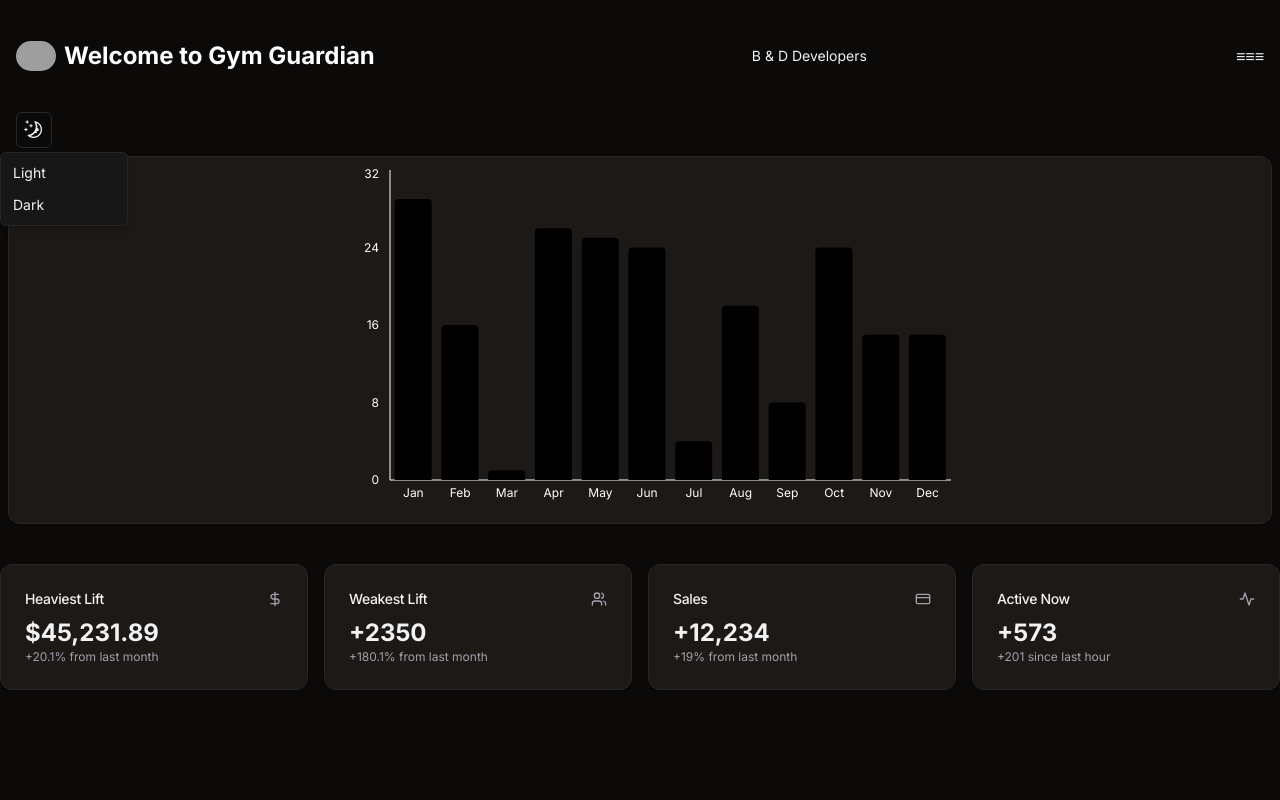
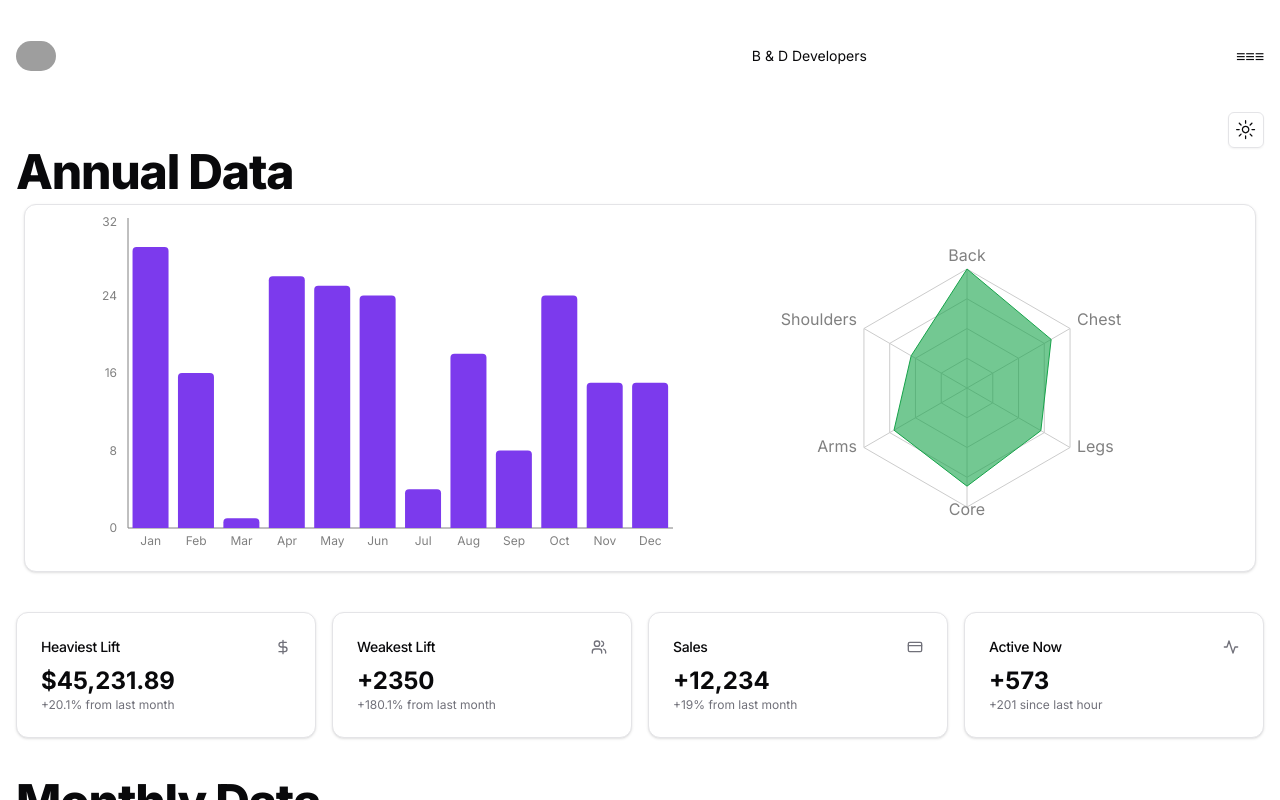
Before and after one commit to bkautz0824/GYM_GUARDIAN_FINAL, a Next.js app: page /data-display in a window 1280 px wide. Both pictures are taken after a click on the button "Toggle theme". Shown: the top 800 px of the page. Built offline with nearby package versions, Linux system fonts and the light colour scheme; grey boxes are pictures that could not be loaded.

Commit message:
added some graphs and other ui improvements

```diff
--- a/package.json
+++ b/package.json
@@ -23,6 +23,7 @@
     "clsx": "^2.0.0",
     "cmdk": "^0.2.0",
     "date-fns": "^2.30.0",
+    "mongodb": "^6.2.0",
     "next": "13.5.5",
     "next-themes": "^0.2.1",
     "react": "^18",
--- /dev/null
+++ b/pages/api/index.js
@@ -0,0 +1,3 @@
+export default function handler(req, res){
+    res.status(200).json({name: 'John Doe'})
+}
--- a/src/app/data-display/page.jsx
+++ b/src/app/data-display/page.jsx
@@ -1,8 +1,8 @@
 'use client'
 import React from 'react'
-import { Card, CardHeader, CardContent, CardTitle } from '@/components/ui/card'
-
-
+import { Card } from '@/components/ui/card'
+import DataGridDisplay from '@/components/recharts/DataGridDisplay';
+import { TypographyH1 } from '@/components/typography/Typography';
 
 
 import RadarChartDisplay from '@/components/recharts/RadarChart';
@@ -11,118 +11,28 @@ import { BarGraphDisplay } from '@/components/shadcn-ui/BarGraphDisplay'
 export default function DataDisplay() {
   return (
 
-    <>
-    <Card className="flex py-2 m-2 justify-evenly">
-      <BarGraphDisplay />
+    <div className='mx-4'>
+      <TypographyH1 text="Annual Data"/>
+      <Card className="flex py-2 m-2 justify-evenly">
 
 
+        <BarGraphDisplay />
+        <RadarChartDisplay />
 
-    </Card>
 
-    <div className="grid gap-4 my-10 md:grid-cols-2 lg:grid-cols-4">
-    <Card>
-      <CardHeader className="flex flex-row items-center justify-between pb-2 space-y-0">
-        <CardTitle className="text-sm font-medium">
-          Heaviest Lift
-        </CardTitle>
-        <svg
-          xmlns="http://www.w3.org/2000/svg"
-          viewBox="0 0 24 24"
-          fill="none"
-          stroke="currentColor"
-          strokeLinecap="round"
-          strokeLinejoin="round"
-          strokeWidth="2"
-          className="w-4 h-4 text-muted-foreground"
-        >
-          <path d="M12 2v20M17 5H9.5a3.5 3.5 0 0 0 0 7h5a3.5 3.5 0 0 1 0 7H6" />
-        </svg>
-      </CardHeader>
-      <CardContent>
-        <div className="text-2xl font-bold">$45,231.89</div>
-        <p className="text-xs text-muted-foreground">
-          +20.1% from last month
-        </p>
-      </CardContent>
-    </Card>
-    <Card>
-      <CardHeader className="flex flex-row items-center justify-between pb-2 space-y-0">
-        <CardTitle className="text-sm font-medium">
-          Weakest Lift
-        </CardTitle>
-        <svg
-          xmlns="http://www.w3.org/2000/svg"
-          viewBox="0 0 24 24"
-          fill="none"
-          stroke="currentColor"
-          strokeLinecap="round"
-          strokeLinejoin="round"
-          strokeWidth="2"
-          className="w-4 h-4 text-muted-foreground"
-        >
-          <path d="M16 21v-2a4 4 0 0 0-4-4H6a4 4 0 0 0-4 4v2" />
-          <circle cx="9" cy="7" r="4" />
-          <path d="M22 21v-2a4 4 0 0 0-3-3.87M16 3.13a4 4 0 0 1 0 7.75" />
-        </svg>
-      </CardHeader>
-      <CardContent>
-        <div className="text-2xl font-bold">+2350</div>
-        <p className="text-xs text-muted-foreground">
-          +180.1% from last month
-        </p>
-      </CardContent>
-    </Card>
-    <Card>
-      <CardHeader className="flex flex-row items-center justify-between pb-2 space-y-0">
-        <CardTitle className="text-sm font-medium">Sales</CardTitle>
-        <svg
-          xmlns="http://www.w3.org/2000/svg"
-          viewBox="0 0 24 24"
-          fill="none"
-          stroke="currentColor"
-          strokeLinecap="round"
-          strokeLinejoin="round"
-          strokeWidth="2"
-          className="w-4 h-4 text-muted-foreground"
-        >
-          <rect width="20" height="14" x="2" y="5" rx="2" />
-          <path d="M2 10h20" />
-        </svg>
-      </CardHeader>
-      <CardContent>
-        <div className="text-2xl font-bold">+12,234</div>
-        <p className="text-xs text-muted-foreground">
-          +19% from last month
-        </p>
-      </CardContent>
-    </Card>
-    <Card>
-      <CardHeader className="flex flex-row items-center justify-between pb-2 space-y-0">
-        <CardTitle className="text-sm font-medium">
-          Active Now
-        </CardTitle>
-        <svg
-          xmlns="http://www.w3.org/2000/svg"
-          viewBox="0 0 24 24"
-          fill="none"
-          stroke="currentColor"
-          strokeLinecap="round"
-          strokeLinejoin="round"
-          strokeWidth="2"
-          className="w-4 h-4 text-muted-foreground"
-        >
-          <path d="M22 12h-4l-3 9L9 3l-3 9H2" />
-        </svg>
-      </CardHeader>
-      <CardContent>
-        <div className="text-2xl font-bold">+573</div>
-        <p className="text-xs text-muted-foreground">
-          +201 since last hour
-        </p>
-      </CardContent>
-    </Card>
+      </Card>
+      <DataGridDisplay />
+
+      <TypographyH1 text="Monthly Data"/>
+      <Card className="flex py-2 m-2 justify-evenly">
+
+        <BarGraphDisplay />
+        <RadarChartDisplay />
+
+
+      </Card>
+      <DataGridDisplay />
     </div>
-    </>
 
 
   )
--- a/src/app/layout.js
+++ b/src/app/layout.js
@@ -28,11 +28,13 @@ export default function RootLayout({ children }) {
 
         <header
           className="block"
-          style={{ position: 'relative', top:0, bottom: 0, left: 0, right: 0 }}
+          // style={{ position: 'relative', top:0, bottom: 0, left: 0, right: 0 }}
         >
             <Headerr/>
+            <span className="flex justify-end">
+              <ModeToggle />
+            </span>
 
-            <ModeToggle />
                 {/* <AvatarUse/> */}
               {/* <DropDown display={"Navigation"} label={"Select a page"} items={"Home"}/> */}
           </header>
--- a/src/app/page.jsx
+++ b/src/app/page.jsx
@@ -9,11 +9,14 @@ export default function Home() {
   return (
     <div className='top-0 bottom-0 left-0 right-0 flex items-center justify-center w-full min-h-screen bg-fixed bg-center custom-img backdrop-blur z-1'>
         {/* <div className='absolute top-0 left-0 right-0 bg-black/60 z-[2]'/> */}
-        <div className='flex p-5 text-white z-[2] '>
+        <div className='flex p-5 text-white z-[2] justify-between w-1/2'>
 
+
+          <Link href="/builder" className={buttonVariants({ variant: "default" })+ " bg-violet-700 shadow-md shadow-black/50 text-white"}>View My Workouts</Link>
           <Link href="/builder" className={buttonVariants({ variant: "default" })+ " bg-primary shadow-md shadow-black/50 text-white"}>Create New Workout</Link>
+          <Link href="/data-display" className={buttonVariants({ variant: "default" })+ " bg-violet-700 shadow-md shadow-black/50 text-white"}>My Workout Data</Link>
         </div>
-          <Link href="/builder" className={buttonVariants({ variant: "default" })+ " bg-primary shadow-md shadow-black/50"}>View Workout Records</Link>
+
     </div>
 
     // <main className="flex min-h-screen p-5 justify-evenly">
--- /dev/null
+++ b/src/components/recharts/DataGridDisplay.jsx
@@ -0,0 +1,111 @@
+import React from 'react'
+import { Card, CardHeader, CardContent, CardTitle } from '@/components/ui/card'
+
+export default function DataGridDisplay() {
+  return (
+    <div className="grid gap-4 my-10 md:grid-cols-2 lg:grid-cols-4">
+    <Card>
+      <CardHeader className="flex flex-row items-center justify-between pb-2 space-y-0">
+        <CardTitle className="text-sm font-medium">
+          Heaviest Lift
+        </CardTitle>
+        <svg
+          xmlns="http://www.w3.org/2000/svg"
+          viewBox="0 0 24 24"
+          fill="none"
+          stroke="currentColor"
+          strokeLinecap="round"
+          strokeLinejoin="round"
+          strokeWidth="2"
+          className="w-4 h-4 text-muted-foreground"
+        >
+          <path d="M12 2v20M17 5H9.5a3.5 3.5 0 0 0 0 7h5a3.5 3.5 0 0 1 0 7H6" />
+        </svg>
+      </CardHeader>
+      <CardContent>
+        <div className="text-2xl font-bold">$45,231.89</div>
+        <p className="text-xs text-muted-foreground">
+          +20.1% from last month
+        </p>
+      </CardContent>
+    </Card>
+    <Card>
+      <CardHeader className="flex flex-row items-center justify-between pb-2 space-y-0">
+        <CardTitle className="text-sm font-medium">
+          Weakest Lift
+        </CardTitle>
+        <svg
+          xmlns="http://www.w3.org/2000/svg"
+          viewBox="0 0 24 24"
+          fill="none"
+          stroke="currentColor"
+          strokeLinecap="round"
+          strokeLinejoin="round"
+          strokeWidth="2"
+          className="w-4 h-4 text-muted-foreground"
+        >
+          <path d="M16 21v-2a4 4 0 0 0-4-4H6a4 4 0 0 0-4 4v2" />
+          <circle cx="9" cy="7" r="4" />
+          <path d="M22 21v-2a4 4 0 0 0-3-3.87M16 3.13a4 4 0 0 1 0 7.75" />
+        </svg>
+      </CardHeader>
+      <CardContent>
+        <div className="text-2xl font-bold">+2350</div>
+        <p className="text-xs text-muted-foreground">
+          +180.1% from last month
+        </p>
+      </CardContent>
+    </Card>
+    <Card>
+      <CardHeader className="flex flex-row items-center justify-between pb-2 space-y-0">
+        <CardTitle className="text-sm font-medium">Sales</CardTitle>
+        <svg
+          xmlns="http://www.w3.org/2000/svg"
+          viewBox="0 0 24 24"
+          fill="none"
+          stroke="currentColor"
+          strokeLinecap="round"
+          strokeLinejoin="round"
+          strokeWidth="2"
+          className="w-4 h-4 text-muted-foreground"
+        >
+          <rect width="20" height="14" x="2" y="5" rx="2" />
+          <path d="M2 10h20" />
+        </svg>
+      </CardHeader>
+      <CardContent>
+        <div className="text-2xl font-bold">+12,234</div>
+        <p className="text-xs text-muted-foreground">
+          +19% from last month
+        </p>
+      </CardContent>
+    </Card>
+    <Card>
+      <CardHeader className="flex flex-row items-center justify-between pb-2 space-y-0">
+        <CardTitle className="text-sm font-medium">
+          Active Now
+        </CardTitle>
+        <svg
+          xmlns="http://www.w3.org/2000/svg"
+          viewBox="0 0 24 24"
+          fill="none"
+          stroke="currentColor"
+          strokeLinecap="round"
+          strokeLinejoin="round"
+          strokeWidth="2"
+          className="w-4 h-4 text-muted-foreground"
+        >
+          <path d="M22 12h-4l-3 9L9 3l-3 9H2" />
+        </svg>
+      </CardHeader>
+      <CardContent>
+        <div className="text-2xl font-bold">+573</div>
+        <p className="text-xs text-muted-foreground">
+          +201 since last hour
+        </p>
+      </CardContent>
+    </Card>
+    </div>
+
+  )
+}
--- a/src/components/recharts/RadarChart.jsx
+++ b/src/components/recharts/RadarChart.jsx
@@ -33,7 +33,7 @@ const data = [
     fullMark: 150,
   },
   {
-    subject: 'Shoulder',
+    subject: 'Shoulders',
     A: 65,
     B: 85,
     fullMark: 150,
@@ -47,7 +47,7 @@ export default function RadarChartDisplay() {
       <PolarGrid />
       <PolarAngleAxis dataKey="subject" />
       {/* <PolarRadiusAxis /> */}
-      <Radar name="Mike" dataKey="A" stroke="#adfa1d" fill="#adfa1d" fillOpacity={0.6} />
+      <Radar name="Mike" dataKey="A" stroke="#16a34a" fill="#16a34a" fillOpacity={0.6} />
     </RadarChart>
 </div>
   )
--- a/src/components/shadcn-ui/BarGraphDisplay.jsx
+++ b/src/components/shadcn-ui/BarGraphDisplay.jsx
@@ -59,14 +59,14 @@ export function BarGraphDisplay() {
     <BarChart data={barData}>
       <XAxis
         dataKey="name"
-        stroke="white"
+        stroke="grey"
         fontSize={12}
         tickLine={false}
         axisLine={true}
       />
       <YAxis
         tickMargin={5}
-        stroke="white"
+        stroke="grey"
         fontSize={12}
         tickLine={false}
         axisLine={true}
@@ -78,7 +78,7 @@ export function BarGraphDisplay() {
         // ]}
         // tickFormatter={(value) => `$${value}`}
       />
-      <Bar dataKey="total" fill="##3f3f46" radius={[4, 4, 0, 0]} />
+      <Bar dataKey="total" fill="#7c3aed" radius={[4, 4, 0, 0]} />
     </BarChart>
 </ResponsiveContainer>
   )
--- a/src/components/shadcn-ui/ModeToggle.jsx
+++ b/src/components/shadcn-ui/ModeToggle.jsx
@@ -13,28 +13,35 @@ import {
 } from "@/components/ui/dropdown-menu"
 
 export function ModeToggle() {
-  const { setTheme } = useTheme()
+  const { theme, setTheme } = useTheme()
+
+
+  const toggleTheme = () => {
+    if (theme === 'light') {
+      setTheme('dark');
+    } else {
+      setTheme('light');
+    }
+  };
 
   return (
     <DropdownMenu >
       <DropdownMenuTrigger asChild>
-        <Button variant="outline" size="icon" className="mx-4">
+        <Button variant="outline" size="icon" className="mx-4" onClick={toggleTheme}>
           <SunIcon className="h-[1.2rem] w-[1.2rem] rotate-0 scale-100 transition-all dark:-rotate-90 dark:scale-0" />
           <MoonIcon className="absolute h-[1.2rem] w-[1.2rem] rotate-90 scale-0 transition-all dark:rotate-0 dark:scale-100" />
           <span className="sr-only">Toggle theme</span>
         </Button>
       </DropdownMenuTrigger>
-      <DropdownMenuContent align="end">
+      {/* <DropdownMenuContent align="end">
         <DropdownMenuItem onClick={() => setTheme("light")}>
           Light
         </DropdownMenuItem>
         <DropdownMenuItem onClick={() => setTheme("dark")}>
           Dark
         </DropdownMenuItem>
-        {/* <DropdownMenuItem onClick={() => setTheme("system")}>
-          System
-        </DropdownMenuItem> */}
-      </DropdownMenuContent>
+
+      </DropdownMenuContent> */}
     </DropdownMenu>
   )
 }
```
Also changed, not shown: lib/mongo/index.js (added, +20 -0 lines), 2 other files (tests, documents, lock files or other folders).
